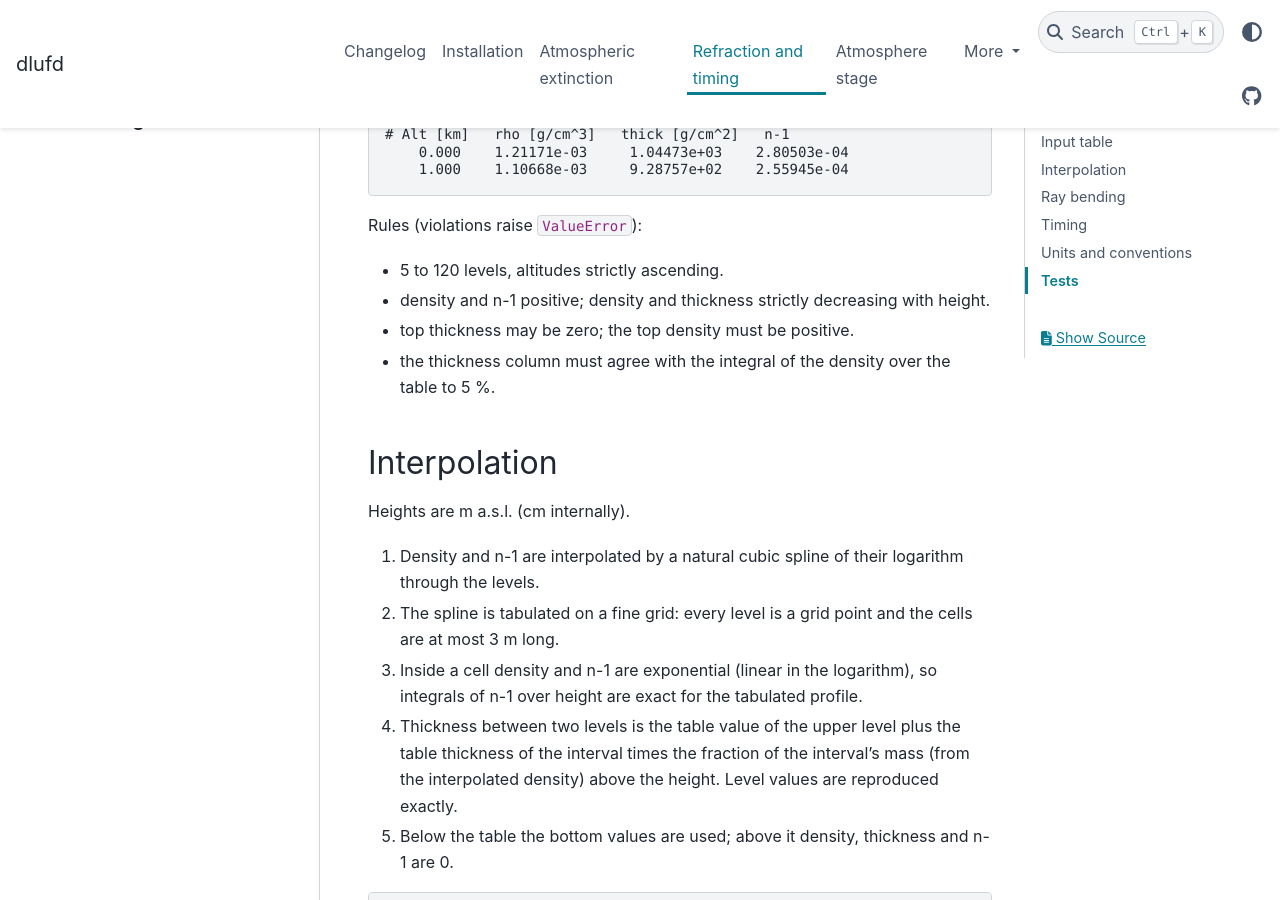
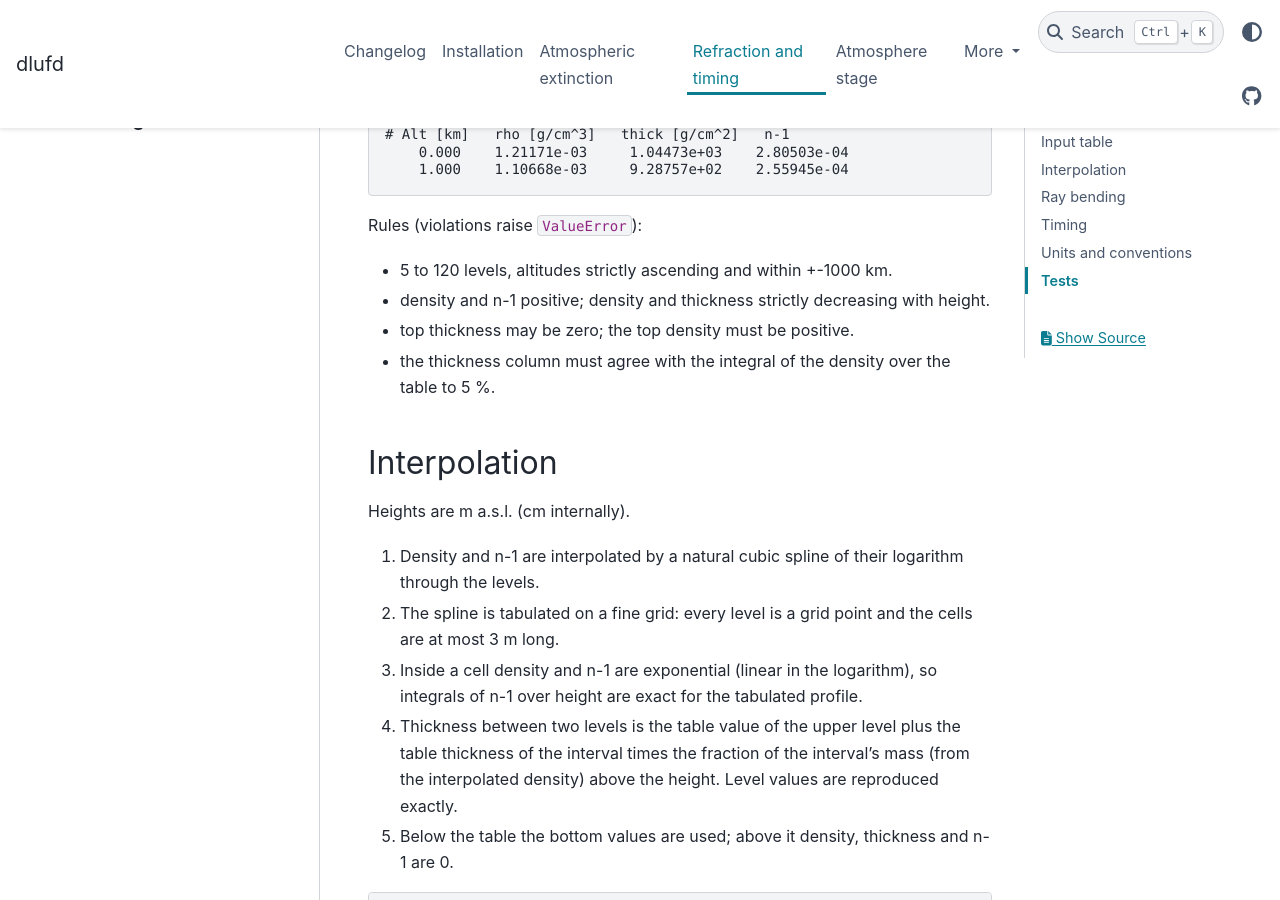
Before and after one commit to GernotMaier/dlufd, a Sphinx documentation site: the page built from docs/refraction.md, in a window 1280 px wide and 900 px high, scrolled down 412 px. Built offline with Sphinx 7.4.7 and the PyData theme 0.15.4, drawn with Linux system fonts in a browser that asks for light colours.

Commit message:
Keep the span interface of atmospheric_acceptance; bound profile altitudes
Co-Authored-By: Claude Opus 5.5 <noreply@anthropic.com>

```diff
--- a/docs/refraction.md
+++ b/docs/refraction.md
@@ -16,7 +16,7 @@ Lines starting with `#` and blank lines are skipped. The first four columns are
 
 Rules (violations raise `ValueError`):
 
-- 5 to 120 levels, altitudes strictly ascending.
+- 5 to 120 levels, altitudes strictly ascending and within +-1000 km.
 - density and n-1 positive; density and thickness strictly decreasing with height.
 - top thickness may be zero; the top density must be positive.
 - the thickness column must agree with the integral of the density over the table to 5 %.
```
Also changed, not shown: 3 other files.
